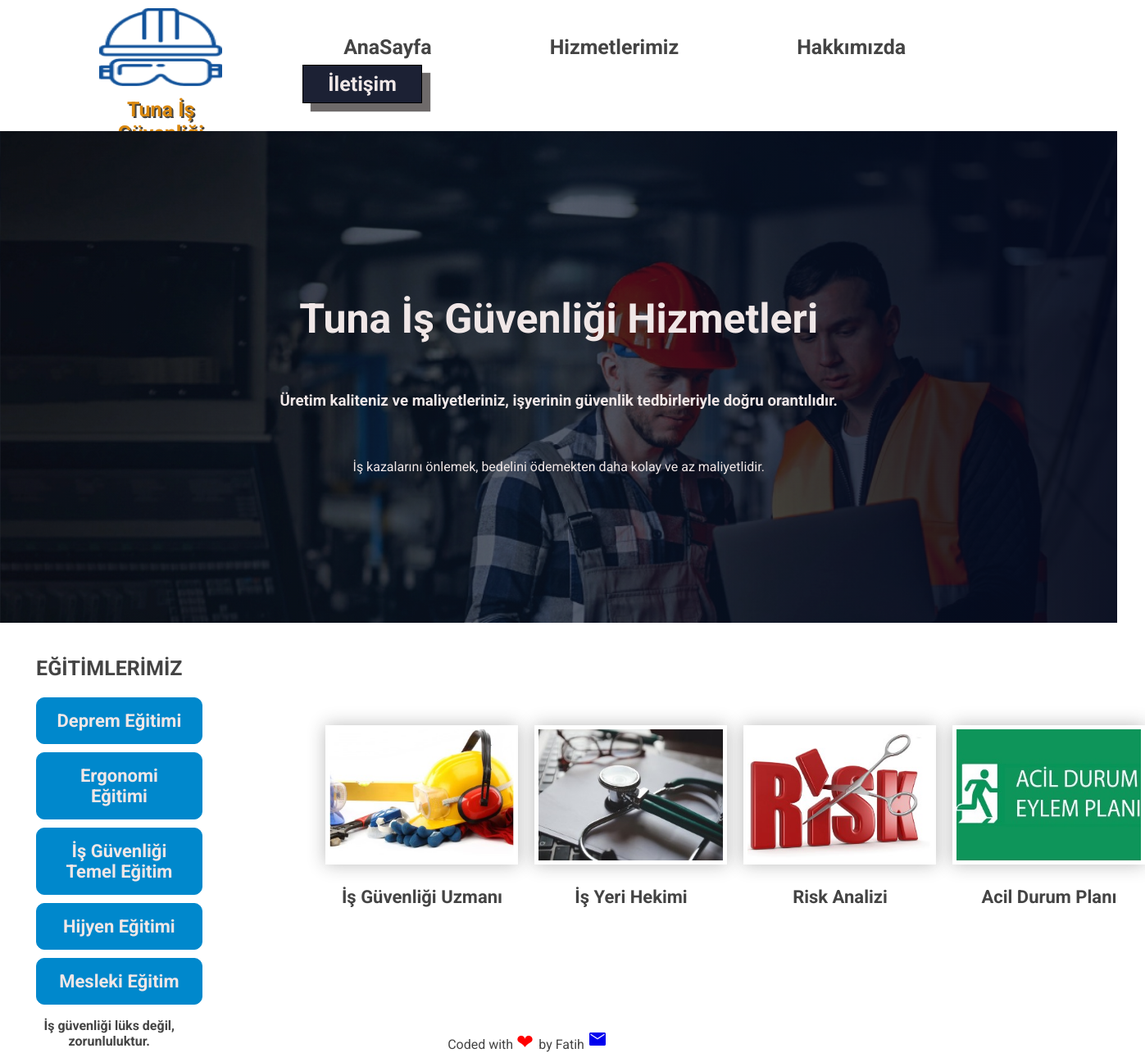
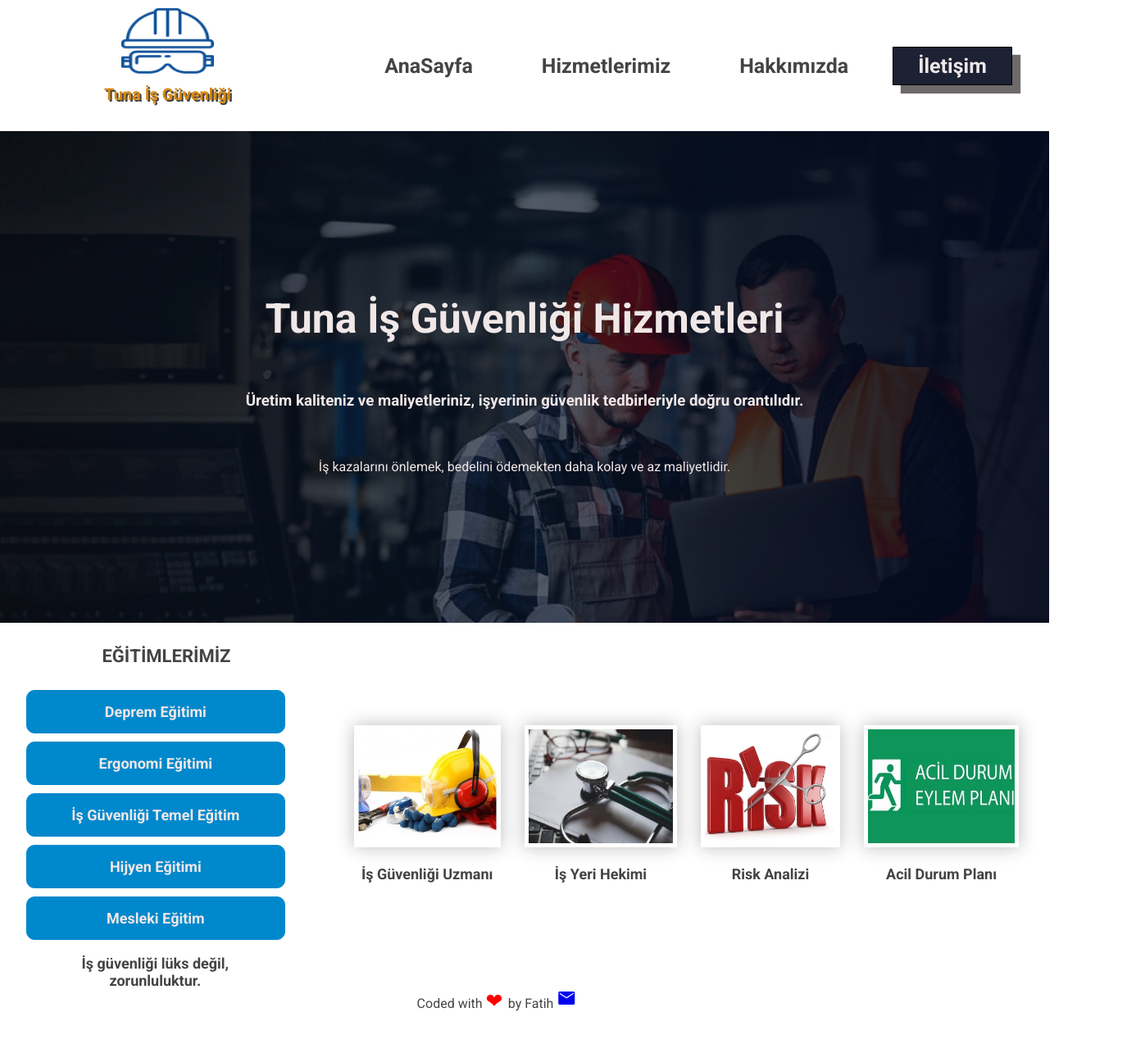
Before and after one commit to fatihoz5758/task, a plain HTML site: page index.html in a window 1280 px wide. Shown: the whole page at 82% size, 1397 px wide, since content can reach past the window. After the commit the page ends 1260 px from the top, so only its background shows below. Drawn offline with nearby package versions, Linux system fonts and the light colour scheme.

Commit message:
boyutlar dengelendi

```diff
--- a/style.css
+++ b/style.css
@@ -57,19 +57,19 @@ header {
 }
 
 .logo {
-    width: 200px;
+    width: 15%;
     text-align: center;
     margin-left: 100px;
 }
 
 .logo img {
-    width: 150px;
-    height: 100px;
+    width: 60%;
+    height: 60%;
 }
 
 .logo h3 {
     margin: 5px auto;
-    font-size: 25px;
+    font-size: 20px;
     color: rgb(218, 137, 16);
     font-weight: bold;
     text-shadow: 2px 2px 0px #444;
@@ -78,7 +78,7 @@ header {
 
 nav {
     display: flex;
-    padding: 2% 10% 2% 2%;
+    padding: 2%;
     justify-content: space-around;
     align-items: center;
 
@@ -88,7 +88,7 @@ nav {
 nav ul li {
     list-style-type: none;
     display: inline-block;
-    padding: 8px 20px;
+    padding: 8px 10px;
 }
 
 nav ul li a {
@@ -97,7 +97,7 @@ nav ul li a {
     font-size: 25px;
     font-weight: bold;
     cursor: pointer;
-    padding: 8px 50px;
+    padding: 8px 30px;
 }
 
 nav ul li a:hover {
@@ -160,15 +160,19 @@ main {
 }
 
 .sol_section {
+    flex-direction: row;
     text-align: center;
     font-weight: bold;
     width: 25%;
-    margin: 20px 50px 0px 10px;
+    justify-content: center;
 }
 
 .sol_section h2 {
-    font-size: 25px;
+    display: block;
+    font-size: 22px;
     text-align: center;
+    padding: 10px;
+    margin-left: 25%;
 }
 
 .sol_section a {
@@ -181,11 +185,16 @@ main {
     margin: 10px auto;
     text-decoration: none;
     color: #f0e7e7;
-    width: 90%;
-    font-size: 22px;
+    width: 100%;
+    font-size: 18px;
 
 }
+.sol_section p{
+    font-size: 18px;
+    display: block;
+    margin-left: 15%;
 
+}
 .sol_section a:hover {
     background-color: #5472D2;
 }
@@ -195,13 +204,13 @@ main {
     display: flex;
     text-align: center;
     gap: 20px;
-    padding-left: 125px;
+    padding-left: 10%;
 }
 
 .sag_section img {
     margin-top: 125px;
-    width: 225px;
-    height: 160px;
+    width: 90%;
+    height: 30%;
     padding: 5px;
     box-shadow: 0 0 20px 0 rgba(34, 33, 33, 0.3);
 
@@ -210,20 +219,20 @@ main {
 .sag a {
     text-decoration: none;
     color: #444;
-    font-size: 22px;
+    font-size: 18px;
     font-weight: bold;
     margin-top: 20px;
 }
 
 .sag a:hover {
     color: #5472D2;
-    font-size: 25px;
+    font-size: 20px;
 }
 
 /* footer bölümü */
 
 footer {
-    margin-top: 50px;
+    margin-top: 50px auto;
     width: 90%;
     padding: 30px;
     text-align: center;
```
